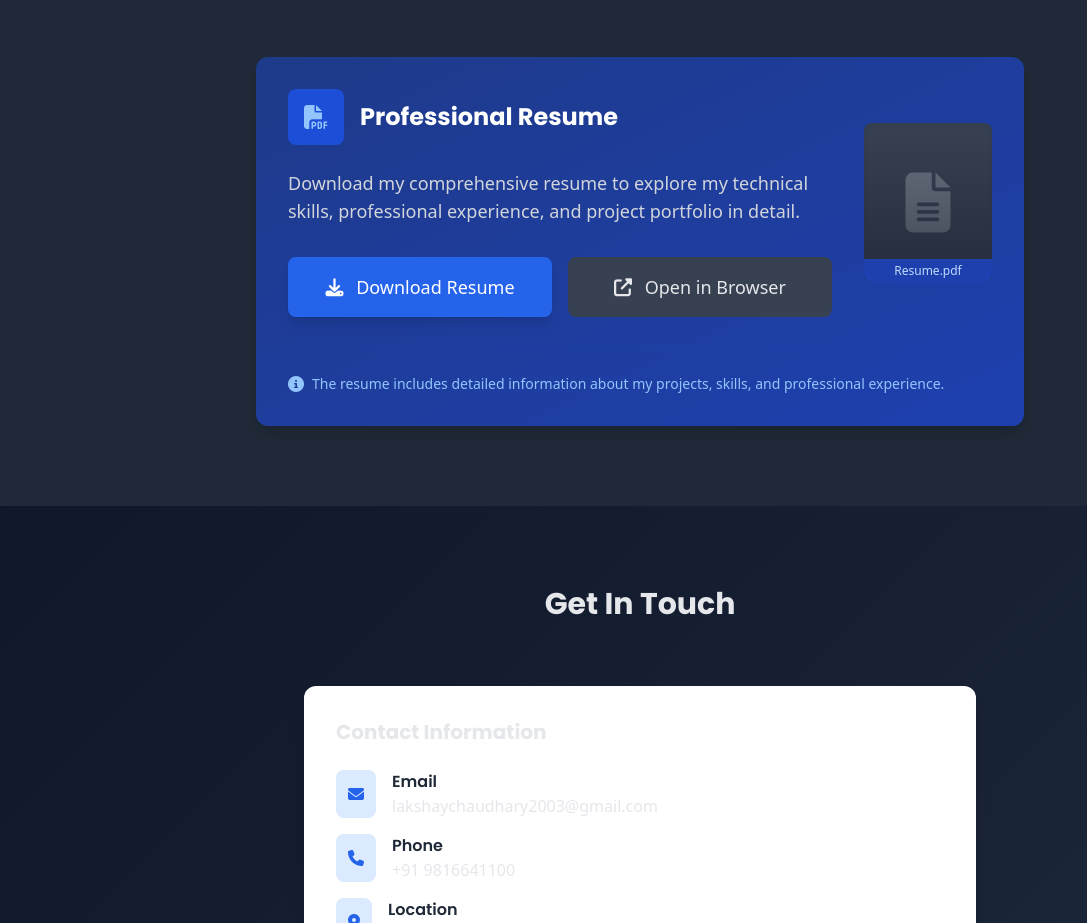
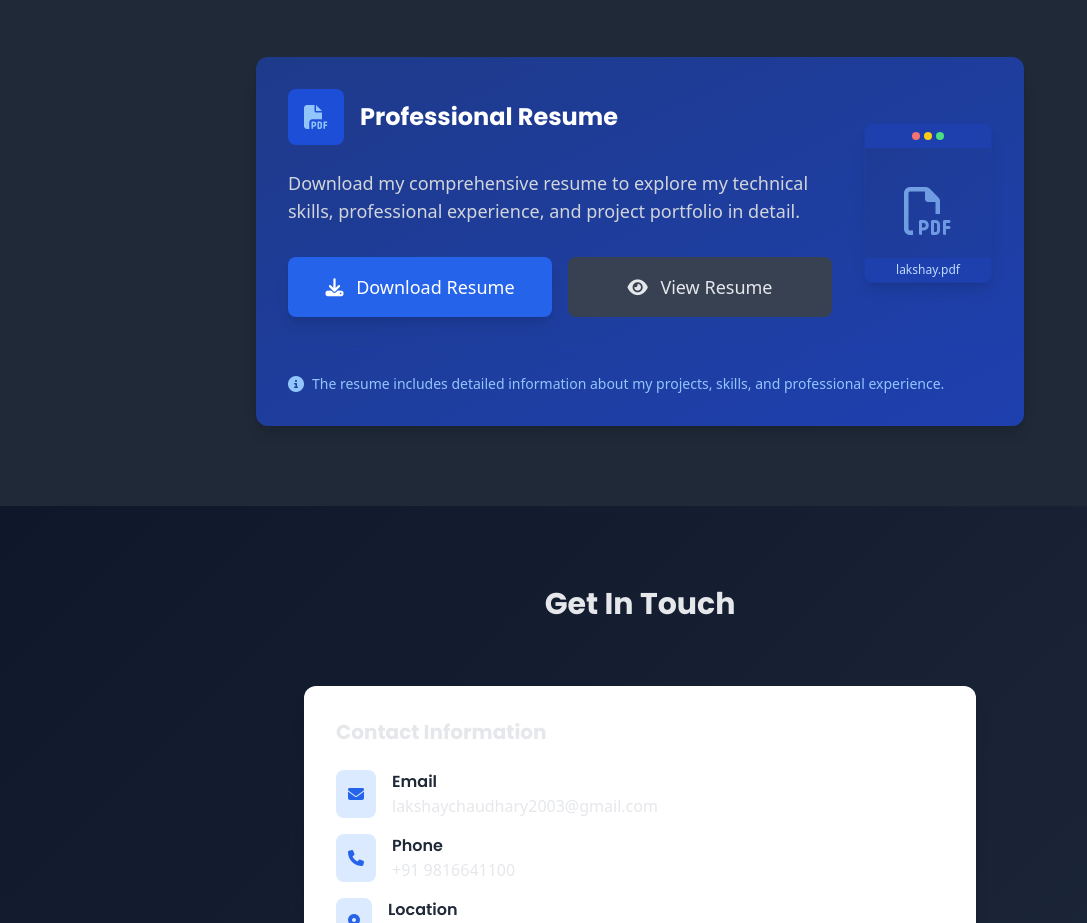
Before and after one commit to lakshay1341/lakshay1341.github.io, a plain HTML site: page index.html in a window 1280 px wide. Shown: the part 4440-5363 px from the top of the page, without its empty margins (0-1087 px from the left). Drawn offline with nearby package versions, Linux system fonts and the light colour scheme.

Commit message:
Update index.html

```diff
--- a/index.html
+++ b/index.html
@@ -727,17 +727,26 @@
                             <a href="https://github.com/lakshay1341/lakshay1341.github.io/raw/main/docs/lakshay.pdf" download class="flex-1 bg-blue-600 hover:bg-blue-500 text-white px-8 py-4 rounded-lg font-medium transition duration-300 text-center text-lg shadow-lg">
                                 <i class="fas fa-download mr-2"></i> Download Resume
                             </a>
-                            <a href="https://github.com/lakshay1341/lakshay1341.github.io/raw/main/docs/lakshay.pdf" target="_blank" class="flex-1 bg-gray-700 hover:bg-gray-600 text-gray-200 px-8 py-4 rounded-lg font-medium transition duration-300 text-center text-lg">
-                                <i class="fas fa-external-link-alt mr-2"></i> Open in Browser
+                            <a href="https://mozilla.github.io/pdf.js/web/viewer.html?file=https%3A%2F%2Flakshay1341.github.io%2Fdocs%2Flakshay.pdf" target="_blank" class="flex-1 bg-gray-700 hover:bg-gray-600 text-gray-200 px-8 py-4 rounded-lg font-medium transition duration-300 text-center text-lg">
+                                <i class="fas fa-eye mr-2"></i> View Resume
                             </a>
                         </div>
                     </div>
                     <div class="hidden md:block">
-                        <div class="w-32 h-40 bg-gray-700 rounded-lg shadow-inner flex items-center justify-center relative overflow-hidden">
-                            <div class="absolute inset-0 bg-gradient-to-t from-gray-900 to-transparent opacity-50"></div>
-                            <i class="fas fa-file-alt text-6xl text-gray-500"></i>
+                        <div class="w-32 h-40 bg-blue-900/40 rounded-lg shadow-lg flex items-center justify-center relative overflow-hidden border border-blue-800/50">
+                            <div class="absolute inset-0 bg-gradient-to-br from-blue-900/20 to-blue-800/40"></div>
+                            <div class="absolute top-0 right-0 left-0 h-6 bg-blue-800 flex items-center justify-center">
+                                <div class="flex space-x-1">
+                                    <div class="w-2 h-2 rounded-full bg-red-400"></div>
+                                    <div class="w-2 h-2 rounded-full bg-yellow-400"></div>
+                                    <div class="w-2 h-2 rounded-full bg-green-400"></div>
+                                </div>
+                            </div>
+                            <div class="mt-4">
+                                <i class="far fa-file-pdf text-5xl text-blue-300"></i>
+                            </div>
                             <div class="absolute bottom-0 left-0 right-0 bg-blue-800 py-1 px-2">
-                                <p class="text-xs text-center text-blue-200 font-medium">Resume.pdf</p>
+                                <p class="text-xs text-center text-blue-200 font-medium">lakshay.pdf</p>
                             </div>
                         </div>
                     </div>
```
